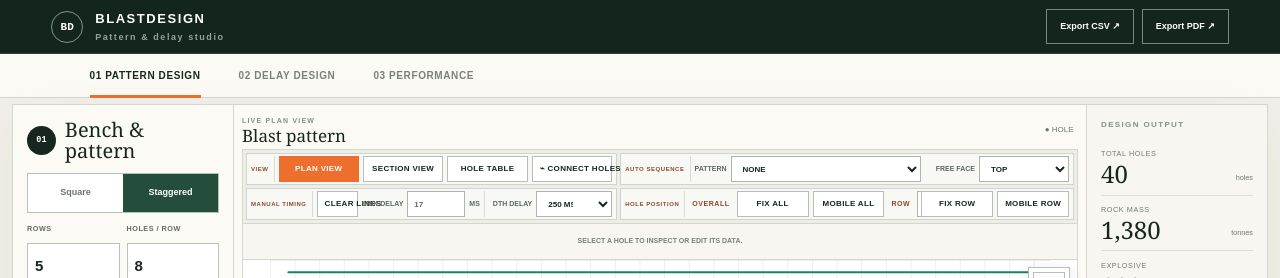
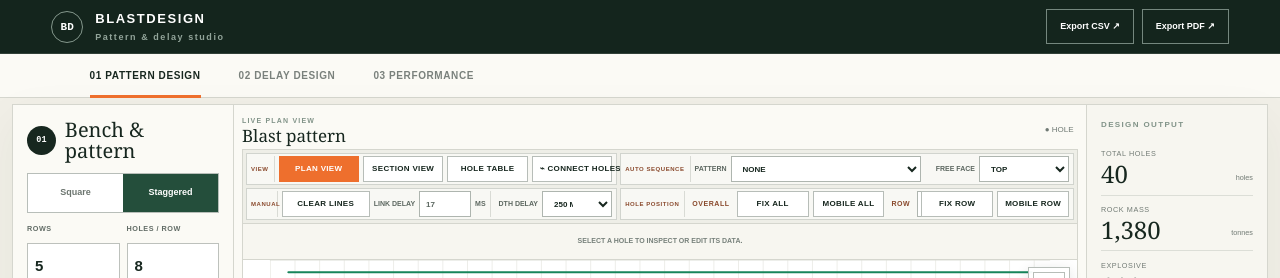
Before and after one commit to srj17-max/Blast-Designing, a Next.js app: page / in a window 1280 px wide. Shown: the top 278 px of the page. Built offline with nearby package versions, Linux system fonts and the light colour scheme.

Commit message:
Prevent manual timing control overlap

```diff
--- a/app/globals.css
+++ b/app/globals.css
@@ -238,5 +238,16 @@ header{height:54px}.brand i{width:32px;height:32px}.hero{min-height:68px;padding
   .results .model:last-child{flex:1;min-height:45px;display:flex;flex-direction:column;justify-content:center}
 }
 .manualTools .dthDefaultControl{padding-left:8px;border-left:1px solid #d9dbd5}.manualTools .dthDefaultControl select{width:76px;padding:0 22px 0 7px}@media(max-width:720px){.manualTools .dthDefaultControl{padding-left:0;border-left:0}.manualTools .dthDefaultControl select{width:100%}}
+/* Prevent manual timing controls from collapsing into each other at narrow desktop widths. */
+@media(min-width:721px){
+  .manualTools{display:grid;grid-template-columns:auto minmax(88px,1fr) minmax(108px,auto) minmax(102px,auto);align-items:center}
+  .manualTools>small,.manualTools>button,.manualTools>label{min-width:0;max-width:100%}
+  .manualTools>button{width:100%;overflow:hidden;text-overflow:ellipsis}
+  .manualTools>label{display:grid;grid-template-columns:auto 52px auto;gap:4px;overflow:hidden}
+  .manualTools>label input{width:52px;min-width:0}
+  .manualTools .dthDefaultControl{grid-template-columns:auto minmax(64px,1fr)}
+  .manualTools .dthDefaultControl select{width:100%;min-width:0}
+  .manualTools .selectionStatus{display:none}
+}
 .sectionHoles .deckControls .secondaryChargeControl{grid-column:1/-1}.popupDeckControls{grid-template-columns:repeat(2,minmax(0,1fr))}
 .depthWarningPrompt .apply{background:#9d3027}.depthWarningPrompt p b{color:#17271f}
```
